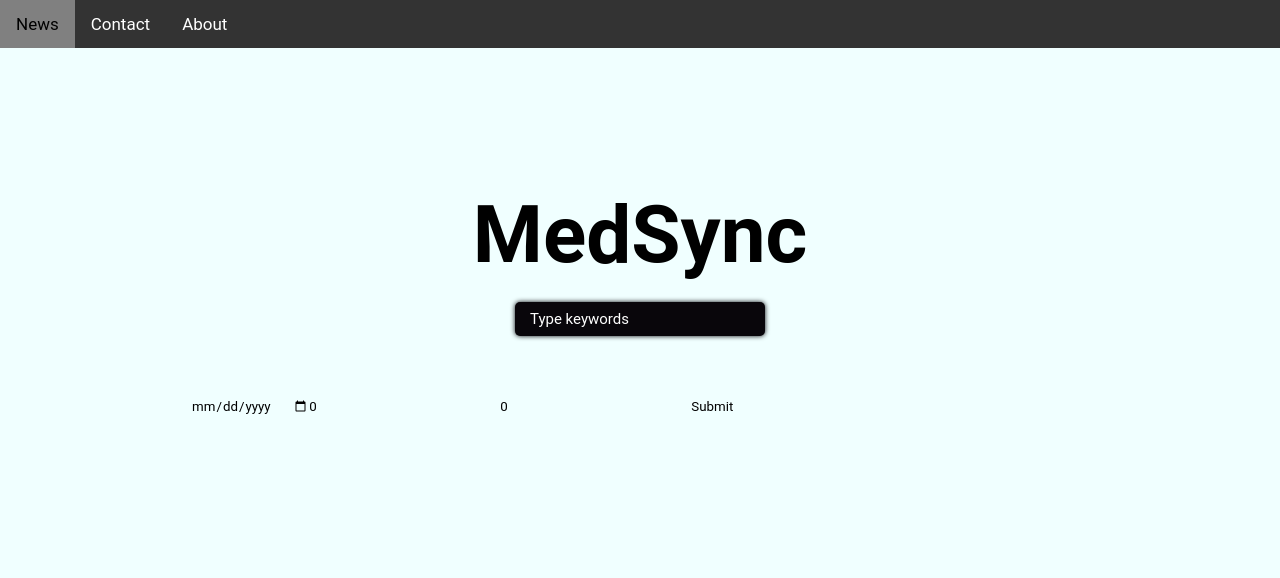
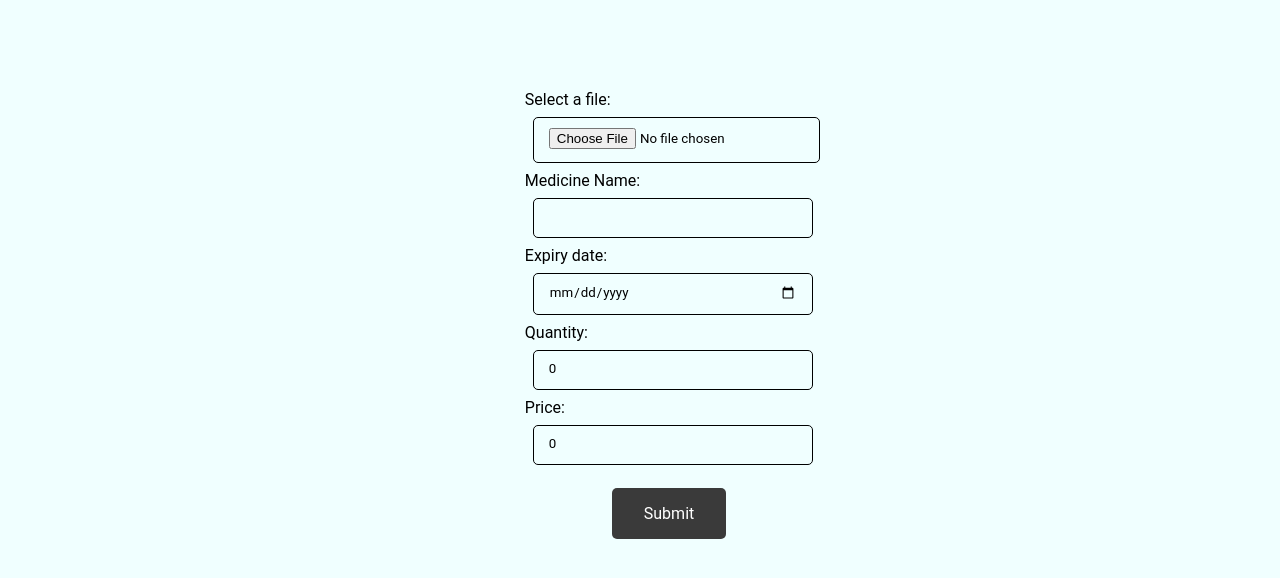
Before and after one commit to ahanavish/HTM, a React (Create React App) app: page / in a window 1280 px wide. Shown: the top 578 px of the page. Built offline with nearby package versions, Linux system fonts and the light colour scheme.

Commit message:
Added insert form

```diff
--- /dev/null
+++ b/src/components/MedicineDetails/MedicineDetails.css
@@ -0,0 +1,31 @@
+input[type=text],
+input[type=number],
+input[type=date],
+input[type=file] {
+    padding: 10px 15px 13px;
+    margin: 8px;
+    box-sizing: border-box;
+    border-style: solid;
+    border-width: 1px;
+    border-radius: 5px;
+    min-width: 280px;
+
+}
+
+.submit-button {
+    padding: 12px 20px;
+    margin: 15px 87px;
+    background-color: rgb(58, 58, 58);
+    border: none;
+    color: rgb(255, 255, 255);
+    padding: 16px 32px;
+    text-decoration: none;
+    display: inline-block;
+    font-size: 16px;
+    border-radius: 5px;
+}
+
+.forms {
+    padding-top: 7%;
+    padding-left: 41%;
+}
--- a/src/components/MedicineDetails/MedicineDetails.jsx
+++ b/src/components/MedicineDetails/MedicineDetails.jsx
@@ -1,9 +1,9 @@
 import React, { useState } from 'react';
 import { db } from '../../firebase';
 import { collection, addDoc } from 'firebase/firestore';
+import "./MedicineDetails.css";
 
 function MedicineDetails() {
-
   const [medicine, setMedicine] = useState({
     name: "",
     expiry: "",
@@ -26,15 +26,24 @@ function MedicineDetails() {
   }
 
   return (
+    <form className="forms" onSubmit={handleSubmit}>
+      <label for="myfile">Select a file:</label><br></br>
+      <input type="file" id="myfile" name="myfile" /><br></br>
 
-    <form onSubmit={handleSubmit}>
-      <input type="text" name="name" value={medicine.name} onChange={handleChange} />
-      <input type="date" name="expiry" value={medicine.expiry} onChange={handleChange} />
-      <input type="number" name="quantity" value={medicine.quantity} onChange={handleChange} />
-      <input type="number" name="price" value={medicine.price} onChange={handleChange} />
-      <button type="submit">Submit</button>
-    </form>
+      <label for="med-name">Medicine Name: </label><br></br>
+      <input type="text" name="name" value={medicine.name} onChange={handleChange} /><br></br>
 
+      <label for="med-name">Expiry date: </label><br></br>
+      <input type="date" name="expiry" value={medicine.expiry} onChange={handleChange} /><br></br>
+
+      <label for="med-name">Quantity: </label><br></br>
+      <input type="number" name="quantity" value={medicine.quantity} onChange={handleChange} /><br></br>
+
+      <label for="med-name">Price: </label><br></br>
+      <input type="number" name="price" value={medicine.price} onChange={handleChange} /><br></br>
+
+      <button className="submit-button" type="submit">Submit</button>
+    </form >
   );
 
 }
--- /dev/null
+++ b/src/components/NameCard/NameCard.css
@@ -0,0 +1,22 @@
+.result-name-card {
+    color: wheat;
+    background-color: aquamarine;
+    margin: 10px 15px;
+    min-width: 75px;
+    padding: 10px 20px;
+    border-radius: 10px;
+    box-shadow: 0px 0px 5px yellow;
+    transition: background 0.35s;
+    display: flex;
+    justify-content: center;
+}
+
+.result-name-card:hover {
+    background: yellowgreen;
+    box-shadow: 0px 0px 5px yellow;
+}
+
+.result-name {
+    margin: 0;
+    font-weight: 100;
+}
--- /dev/null
+++ b/src/components/NameCard/NameCard.jsx
@@ -0,0 +1,16 @@
+import React from "react";
+import "./NameCard.css";
+
+const NameCard = ({ suggestedMeds }) => {
+    return (
+        <div className="result-name-card">
+            <img src="https://th.bing.com/th/id/OIP.bNTW0f428nPI1TQkStvJBgHaHa?w=164&h=180&c=7&r=0&o=5&dpr=1.5&pid=1.7" alt="Avatar" />
+            <div className="container">
+                <h4><b>Paracetamol </b></h4>
+                <p>Expiry Date</p>
+            </div>
+        </div>
+    )
+}
+
+export default NameCard;
--- a/src/components/ResultContainer/ResultContainer.jsx
+++ b/src/components/ResultContainer/ResultContainer.jsx
@@ -1,9 +1,10 @@
 import React from "react";
+import NameCard from "../NameCard/NameCard";
 import './ResultContainer.css';
 
 const ResultContainer = ({ suggestedMeds }) => {
     const suggestMedsJsx = suggestedMeds.map(suggestedMeds => {
-        return <p key={suggestedMeds}>{suggestedMeds}</p>;
+        return <NameCard key={suggestedMeds} suggestedMeds={suggestedMeds} />;
     })
 
     return (
--- a/src/components/SearchBox/SearchBox.jsx
+++ b/src/components/SearchBox/SearchBox.jsx
@@ -1,5 +1,6 @@
 import React from "react";
 import './SearchBox.css';
+
 const SearchBox = ({ OnInputChange }) => {
     return (
         <div className="search-container">
--- a/src/index.js
+++ b/src/index.js
@@ -8,8 +8,7 @@ const root = ReactDOM.createRoot(document.getElementById('root'));
 root.render(
   <React.StrictMode>
     {/* <Login /> */}
-
-    <App />
+    {/* <App /> */}
     <MedicineDetails />
   </React.StrictMode>
 );
```
